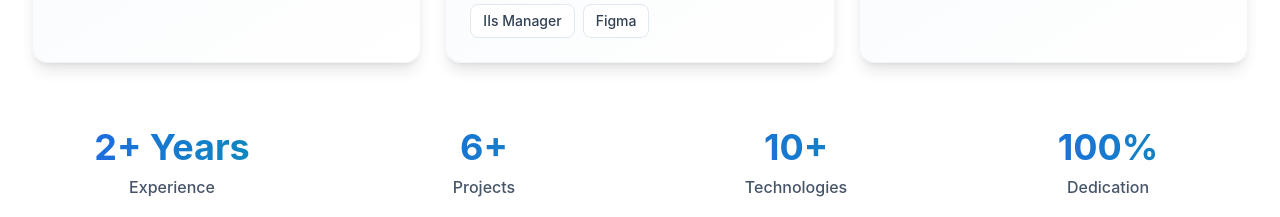
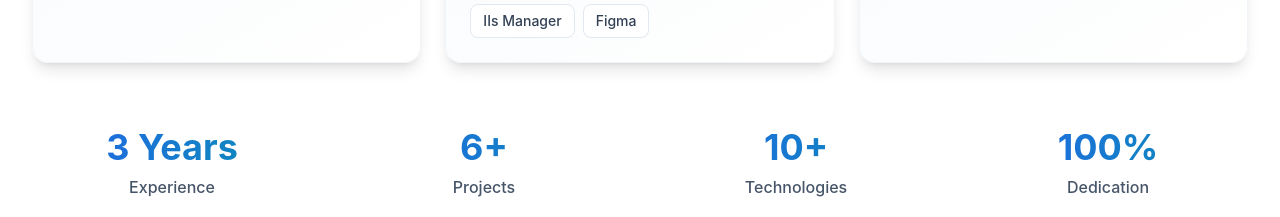
Before and after one commit to rdsssaro01/myportfolio, a React (Vite) app: page / in a window 1280 px wide. Shown: the part 1660-1877 px from the top of the page. Built offline with nearby package versions, Linux system fonts and the light colour scheme.

Commit message:
in about exp added

```diff
--- a/src/components/About.tsx
+++ b/src/components/About.tsx
@@ -91,7 +91,7 @@ const About: React.FC = () => {
                 <div className="mt-16 grid grid-cols-2 md:grid-cols-4 gap-8">
                     <div className="text-center">
                         <div className="text-4xl font-bold bg-gradient-to-r from-blue-600 to-cyan-600 bg-clip-text text-transparent mb-2">
-                            2+ Years
+                            3 Years
                         </div>
                         <div className="text-slate-600 font-medium">Experience</div>
                     </div>
```
